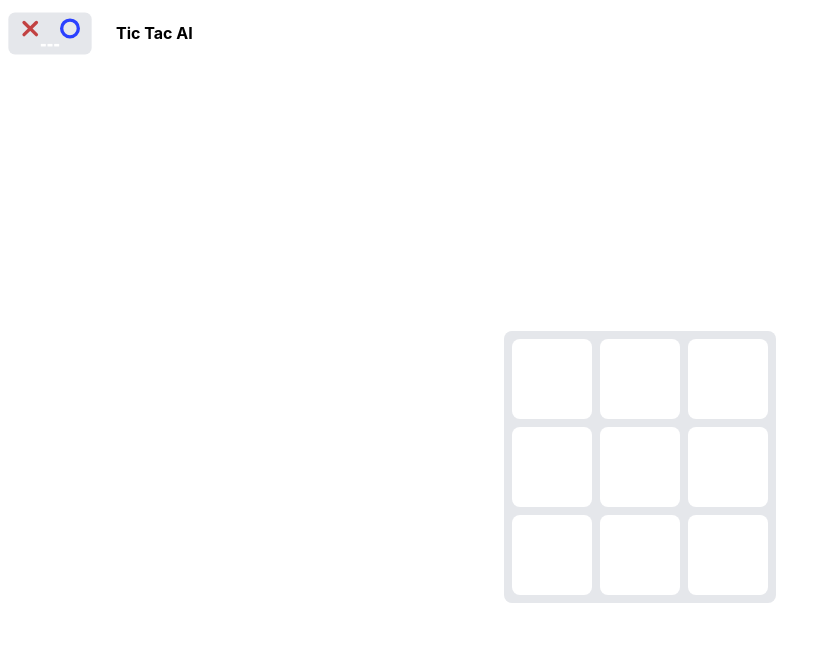
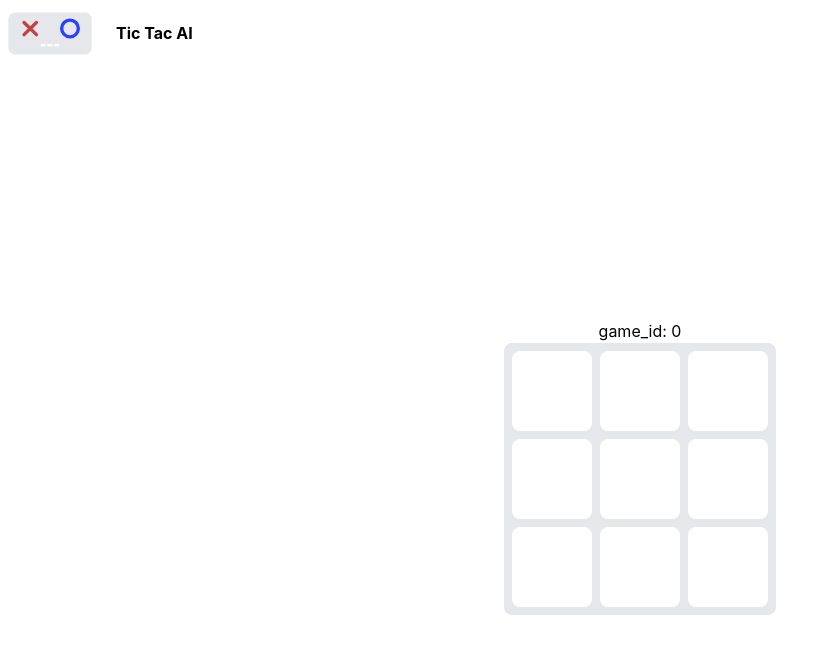
Before and after one commit to Manullx/tic_tac_ai, a Next.js app in the folder frontend/: page / in a window 1280 px wide. Shown: the top 654 px of the page, without its empty margins (0-831 px from the left). Built offline with nearby package versions, Linux system fonts and the light colour scheme.

Commit message:
(front) feat: Add board to page

```diff
--- a/frontend/app/layout.tsx
+++ b/frontend/app/layout.tsx
@@ -1,4 +1,4 @@
-import "./globals.css";
+import "@/app/globals.css";
 
 import React from "react";
 import Image from "next/image";
--- a/frontend/app/page.tsx
+++ b/frontend/app/page.tsx
@@ -1,8 +1,16 @@
-import Board from "./components/board";
+import { getGame } from "@/app/lib/game"
 
-export default function Game() {
+import Board from "@/app/components/board"
+
+export default async function Game() {
+
+  const { game_id } = { game_id: 0}
+
   return (
     <div>
+      <div className="flex justify-center">
+        game_id: { game_id }
+      </div>
       <Board />
     </div>
   )
```
